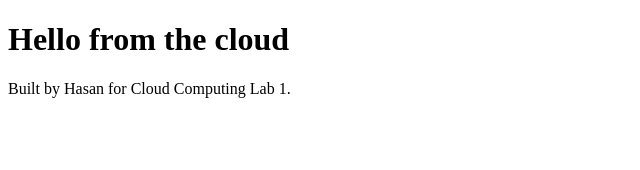
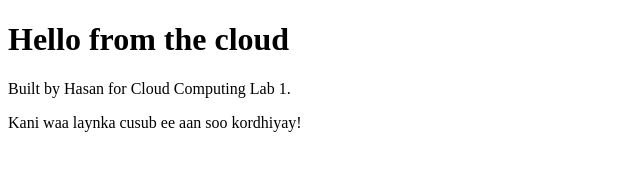
Before and after one commit to hasancade833-cmyk/my-cloud-lab1, a plain HTML site: page index.html in a window 1280 px wide. Shown: the whole page, without its empty margins (0-640 px from the left). Drawn offline with Linux system fonts and the light colour scheme.

Commit message:
Update index.html

```diff
--- a/index.html
+++ b/index.html
@@ -4,5 +4,6 @@
 <body>
 <h1>Hello from the cloud</h1>
 <p>Built by Hasan for Cloud Computing Lab 1.</p>
+  <p>Kani waa laynka cusub ee aan soo kordhiyay!</p>
 </body>
 </html>
```
